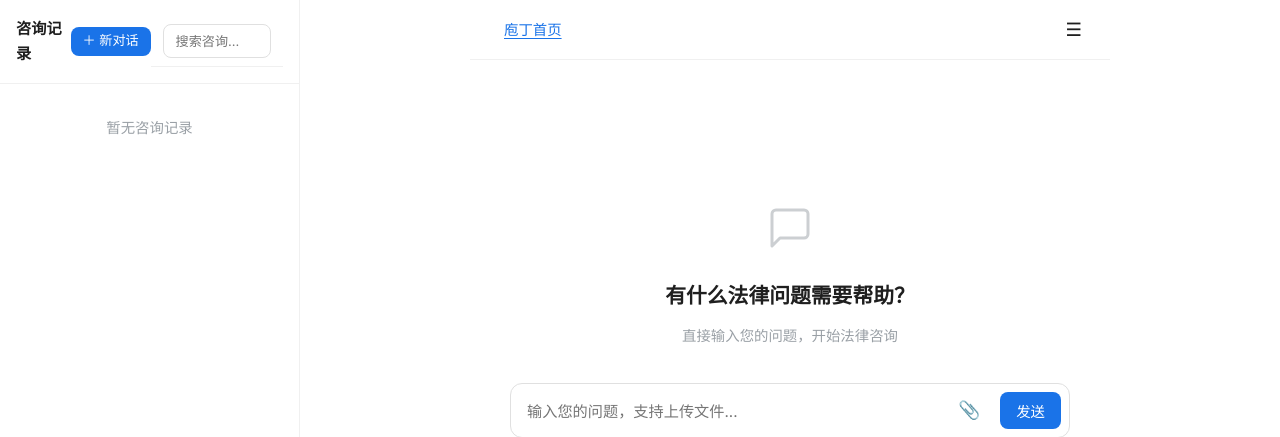
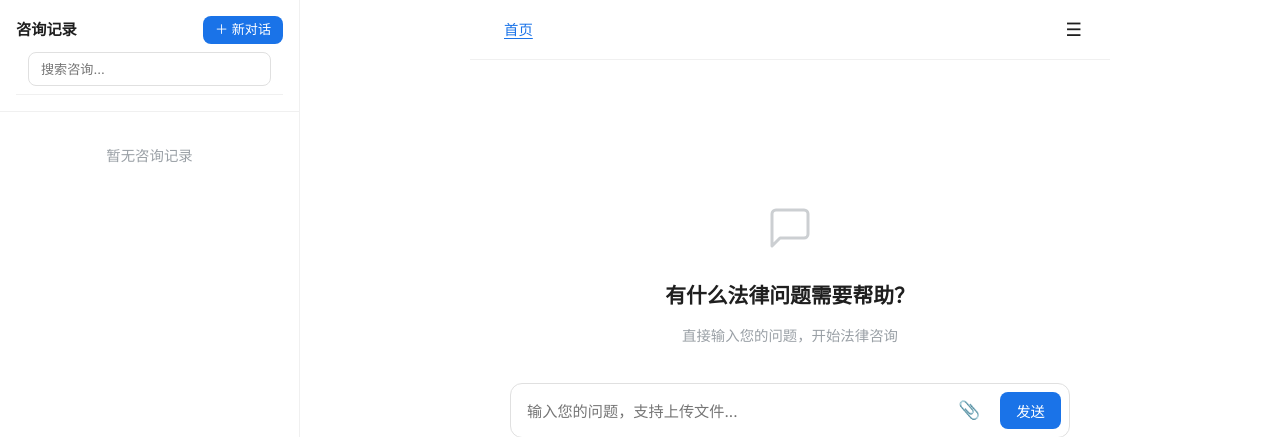
Before and after one commit to booted4439-alt/paoding-law, a Flask app: page /consult in a window 1280 px wide. Shown: the top 437 px of the page. Run offline with Flask 3, Linux system fonts and the light colour scheme; the visitor is signed in with stand-in values (Sample User, id 1); data that the repository does not hold is empty; some libraries are stand-ins or nearby versions.

Commit message:
fix: 咨询侧栏搜索框移至第二行，避免挤压

```diff
--- a/static/css/style.css
+++ b/static/css/style.css
@@ -443,10 +443,12 @@ a:hover { text-decoration: underline; }
 }
 .sidebar-header {
     padding: 16px;
+    border-bottom: 1px solid var(--border-light);
+}
+.sidebar-header-top {
     display: flex;
     justify-content: space-between;
     align-items: center;
-    border-bottom: 1px solid var(--border-light);
 }
 .sidebar-header h2 { font-size: 1rem; }
 .sidebar-filters {
--- a/templates/consult.html
+++ b/templates/consult.html
@@ -28,7 +28,7 @@
         <!-- Empty state (no chat selected) -->
         <div class="chat-empty" id="chat-empty">
             <div class="chat-empty-top-bar">
-                <a href="/" class="home-link">庖丁首页</a>
+                <a href="/" class="home-link">首页</a>
                 <button class="sidebar-toggle" id="empty-sidebar-toggle" onclick="toggleSidebar()" title="咨询记录">☰</button>
             </div>
             <div class="chat-empty-icon">
@@ -64,7 +64,7 @@
                     <span class="chat-status" id="chat-status"></span>
                 </div>
                 <div class="chat-header-actions">
-                    <a href="/" class="btn btn-sm btn-outline home-nav-btn">庖丁首页</a>
+                    <a href="/" class="btn btn-sm btn-outline home-nav-btn">首页</a>
                     <button class="sidebar-toggle" id="active-sidebar-toggle" onclick="toggleSidebar()" title="咨询记录">☰</button>
                     <button class="btn btn-sm btn-outline" onclick="closeCurrentChat()">关闭</button>
                     <button class="btn btn-sm btn-danger" onclick="deleteCurrentChat()">删除</button>
```
